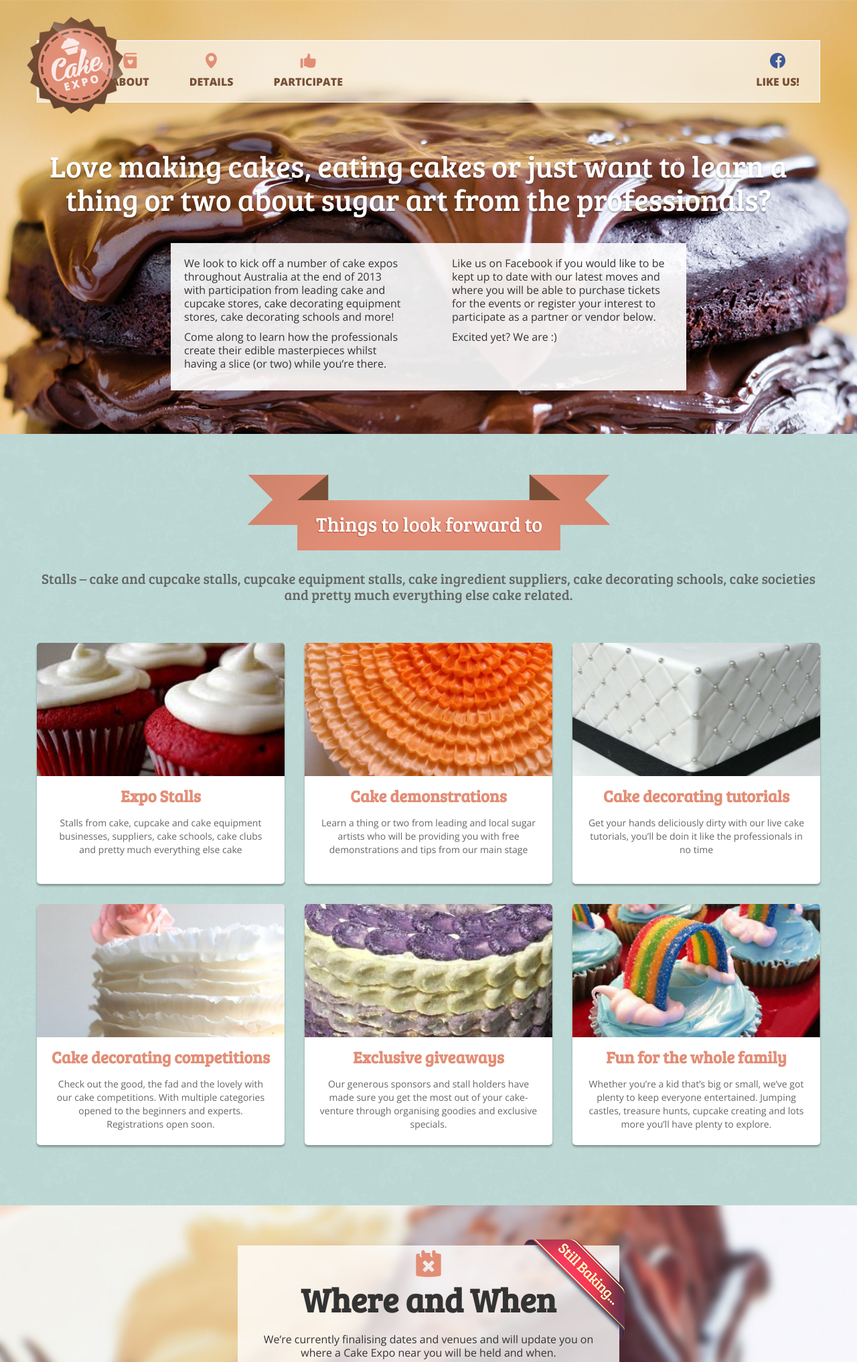
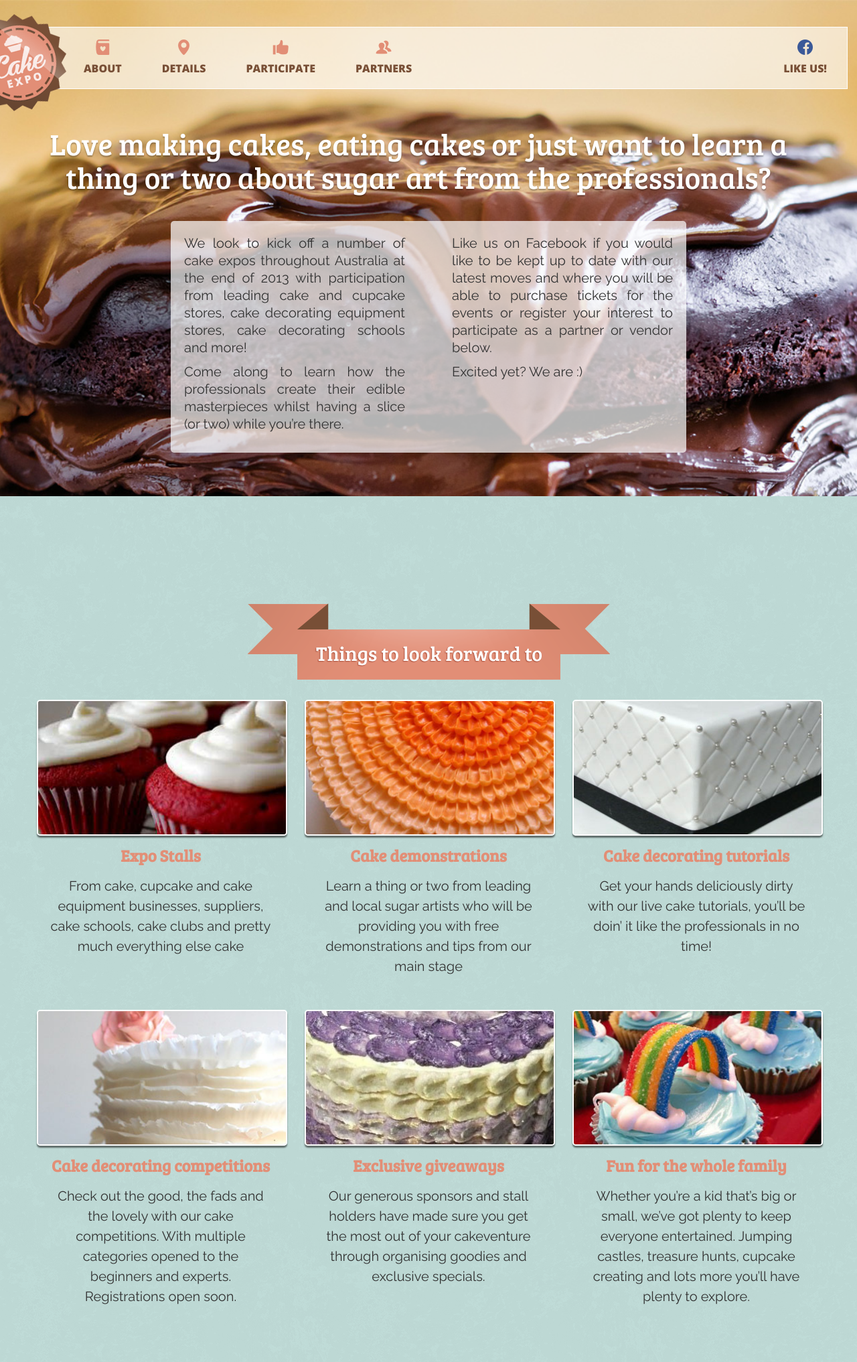
Before and after one commit to reclusedesigns/cakeexpo, a PHP site: page / in a window 1280 px wide. Shown: the top 2034 px of the page at 67% size. Run offline with PHP 8.4, Linux system fonts and the light colour scheme; some libraries are stand-ins or nearby versions.

```diff
--- a/design/css/layout.css
+++ b/design/css/layout.css
@@ -10,46 +10,48 @@ i{padding-top:0px; position: relative; top:2px}
 
 /* typography */
 h1,h2,h3, p.lead{font-family: 'Bree Serif', serif;}
-p, ul li{font-family: 'Open Sans', sans-serif;}
+p, ul li{font-family: 'Raleway', sans-serif;}
+.navbar .nav > li > a{font-family: 'Open Sans', sans-serif;}
+
 
 h1{font-size:45px; line-height: 50px; }
-p{font-size: 12px;}
+p{font-size: 16px;}
 p.lead{font: 20px; line-height: 24px;}
 
 /* overall */
-section{padding:60px 0;}
+section{padding:160px 0 80px;}
 
 a{transition: all .1s ease-in-out; -moz-transition: all .1s ease-in-out; -webkit-transition: all .1s ease-in-out;}
 a:hover{text-decoration: none;}
 
 .navbar{margin-bottom:60px;}
-.navbar .navbar-inner{background:rgba(255,255,255,0.6); padding:10px 0 10px 80px; border:1px solid #fff; border-radius: 0; box-shadow: none;}
-.brand{display: block; position: absolute; top:15px; left:40px;}
+.navbar .navbar-inner{background:rgba(255,255,255,0.6); padding:10px 0 10px 80px; border:1px solid #fff; border-radius: 0; box-shadow: none;  width:1170px; margin:0 auto; top:40px; position: relative;}
+.brand{display: block; position: absolute; left:-60px; top:-30px;;}
 .navbar .nav > li > a{padding:10px 30px; color:#784f36; font-weight: 800; text-transform: uppercase; text-shadow: none; font-size: 16px; position: relative; bottom:0; text-align: center;}
 .navbar .nav > li > a span{display: block; font-size:23px; padding-bottom:10px; color:#e28e76;}
 .navbar .nav > li > a:hover{bottom:5px;}
 .navbar .fb{color:#3b5998;}
 
-.hero{background:url(../images/hero/cake.jpg)no-repeat center fixed; background-size: cover; padding:60px 0 70px;}
-.hero .intro{background:rgba(255,255,255,0.9);}
+.hero{background:url(../images/hero/cake.jpg)no-repeat center fixed; background-size: cover; padding:180px 0 70px;}
+.hero .intro{background:rgba(255,255,255,0.7); border-radius: 5px;}
 .hero h1{color:#fff; font-weight: normal; text-align: center; text-shadow: 0 2px 2px rgba(0,0,0,0.3); padding-bottom:30px;}
 .hero h1 em{color:#fff; font-style: normal;}
 .hero .intro .intro_heading{padding:0 0 0 20px;}
 .hero .intro .intro_section{padding:20px;}
-.hero .intro .intro_section p{font-size:16px;}
+.hero .intro .intro_section p{font-size:20px; line-height: 26px; text-align: justify;}
 
 
 .about{background: url(../images/about/backer.png) #c4e0dc; margin-top:-5px; text-align: center;}
 .about .heading{padding-bottom:30px;}
-.about p.lead{padding-bottom:40px; color:#666;}
 .about h3{color:#e28e76;}
-.about .thing{padding: 0; background:#fff; margin-bottom:30px; min-height: 360px; border-radius: 5px; box-shadow: 0 3px 3px rgba(0,0,0,0.3)}
-.about .thing img{display:block; border-radius: 5px 5px 0 0;}
-.about .thing p{font-size:14px; line-height: 20px; padding: 0 20px 20px; color:#666;}
+.about .thing{padding: 0; margin-bottom:30px; min-height: 360px; border-radius: 5px; }
+.about .thing img{display:block; border-radius: 5px; box-shadow: 0 3px 2px rgba(0,0,0,0.5); border: 2px solid #fff;}
+.about .thing p{font-size:20px; line-height: 30px; padding: 0 20px 20px; color:#333;}
 
 .details{background:url(../images/details/backer.jpg) center center no-repeat #f2d5ad fixed; background-size: cover;  text-align: center;}
 .details h2{font-size:50px; padding-bottom:20px;}
-.details p{font-size:16px;}
+.details p{font-size:20px; line-height: 30px;}
+.details .info{padding-top: 20px;}
 .details .info i{color:#e28e77; font-size:40px !important;}
 .details .details_backer{background: rgba(255,255,255,0.8); padding:20px;position: relative;}
 .details .details_backer i{font-size: 80px;}
@@ -57,7 +59,7 @@ a:hover{text-decoration: none;}
 
 .participate{background:#e28e76; text-align: center;}
 .participate h2{font-size:50px; color:#ece5cd; padding-bottom: 20px; line-height: 60px;}
-.participate p{font-size:16px; color:#fff; line-height: 24px;}
+.participate p{font-size:20px; color:#fff; line-height: 30px; padding-bottom:20px;}
 .participate a:hover{opacity: 0.8;}
 .participate .contact_buttons{padding-top:30px;}
 .participate .contact_buttons a{color:#63827e; padding:20px; border-radius: 5px; background:#c4e0dc; margin: 0 5px; font-size:16px; }
--- a/header.php
+++ b/header.php
@@ -28,7 +28,8 @@
 	<script src="design/scripts/toys.js" type="text/javascript" charset="utf-8"></script>
 
 	<!-- google fonts -->
-<link href='http://fonts.googleapis.com/css?family=Bree+Serif|Open+Sans:400,300,600,700,800' rel='stylesheet' type='text/css'>
+<link href='http://fonts.googleapis.com/css?family=Raleway:400,500,700|Bree+Serif|Open+Sans:400,800' rel='stylesheet' type='text/css'>
+
 
 
 </head>
--- a/index.php
+++ b/index.php
@@ -3,7 +3,7 @@
 <div class="hero">
 	<div class="container">
 
-		<div class="navbar">
+		<div class="navbar navbar-fixed-top">
 		  <div class="navbar-inner">
 		    <div class="container">
 
@@ -16,9 +16,10 @@
 		      <!-- Everything you want hidden at 940px or less, place within here -->
 		      <div class="nav-collapse collapse">
 						<ul class="nav">
-							<li><a href="#about" class="scrollto_js"><span><i class="icon ss-heartbook"></i></span>About</a></li>
-							<li><a href="#"><span><i class="icon ss-location"></i></span>Details</a></li>
-							<li><a href="#"><span><i class="icon ss-like"></i></span>Participate</a></li>
+							<li><a href="#about"><span><i class="icon ss-heartbook"></i></span>About</a></li>
+							<li><a href="#details"><span><i class="icon ss-location"></i></span>Details</a></li>
+							<li><a href="#participate"><span><i class="icon ss-like"></i></span>Participate</a></li>
+							<li><a href="#participate"><span><i class="icon ss-users"></i></span>Partners</a></li>
 						</ul>
 						<ul class="nav pull-right">
 							<li><a href="#"><span><i class="icon ss-social-circle ss-facebook fb"></i></span>Like us!</a></li>
@@ -60,18 +61,16 @@
 	</div>
 </div> <!-- hero -->
 
-<section class="about">
+<section class="about" id="about">
 	<div class="container">
 		<img class="heading" src="design/images/about/things.png" alt="things" />
-		<p class="lead">Stalls – cake and cupcake stalls, cupcake equipment stalls, cake ingredient suppliers, cake decorating schools, cake societies and pretty much everything else cake related.
-		</p>
 
 		<div class="row">
 			<div class="span4">
 				<div class="thing">
 					<img src="design/images/about/1.jpg" alt="1"/>
 					<h3>Expo Stalls</h3>
-					<p>Stalls from cake, cupcake and cake equipment businesses, suppliers, cake schools, cake clubs and pretty much everything else cake</p>
+					<p>From cake, cupcake and cake equipment businesses, suppliers, cake schools, cake clubs and pretty much everything else cake</p>
 				</div>
 			</div>
 			<div class="span4">
@@ -85,7 +84,7 @@
 				<div class="thing">
 					<img src="design/images/about/6.jpg" alt="1"/>
 					<h3>Cake decorating tutorials</h3>
-					<p>Get your hands deliciously dirty with our live cake tutorials, you’ll be doin it like the professionals in no time</p>
+					<p>Get your hands deliciously dirty with our live cake tutorials, you&rsquo;ll be doin&rsquo; it like the professionals in no time!</p>
 				</div>
 			</div>
 		</div>
@@ -94,7 +93,7 @@
 				<div class="thing">
 					<img  src="design/images/about/4.jpg" alt="1"/>
 					<h3>Cake decorating competitions</h3>
-					<p>Check out the good, the fad and the lovely with our cake competitions. With multiple categories opened to the beginners and experts. Registrations open soon.
+					<p>Check out the good, the fads and the lovely with our cake competitions. With multiple categories opened to the beginners and experts. Registrations open soon.
 					</p>
 				</div>
 			</div>
@@ -102,7 +101,7 @@
 				<div class="thing">
 					<img src="design/images/about/5.jpg" alt="1"/>
 					<h3>Exclusive giveaways</h3>
-					<p>Our generous sponsors and stall holders have made sure you get the most out of your cake-venture through organising goodies and exclusive specials.
+					<p>Our generous sponsors and stall holders have made sure you get the most out of your cakeventure through organising goodies and exclusive specials.
 					</p>
 				</div>
 			</div>
@@ -120,7 +119,7 @@
 
 </section>
 
-<section class="details">
+<section class="details" id="details">
 	<div class="container">
 		<div class="row">
 			<div class="span6 offset3">
@@ -138,7 +137,7 @@
 	</div>
 </section>
 
-<section class="participate">
+<section class="participate" id="participate">
 	<div class="container">
 		<div class="row">
 			<div class="span6 offset3">
@@ -155,4 +154,10 @@
 </section>
 
 
+<section class="partners" id="partners">
+	<div class="container">
+		<h2>Our Partners</h2>
+	</div>
+</section>
+
 <?php include 'footer.php'; ?>
```
